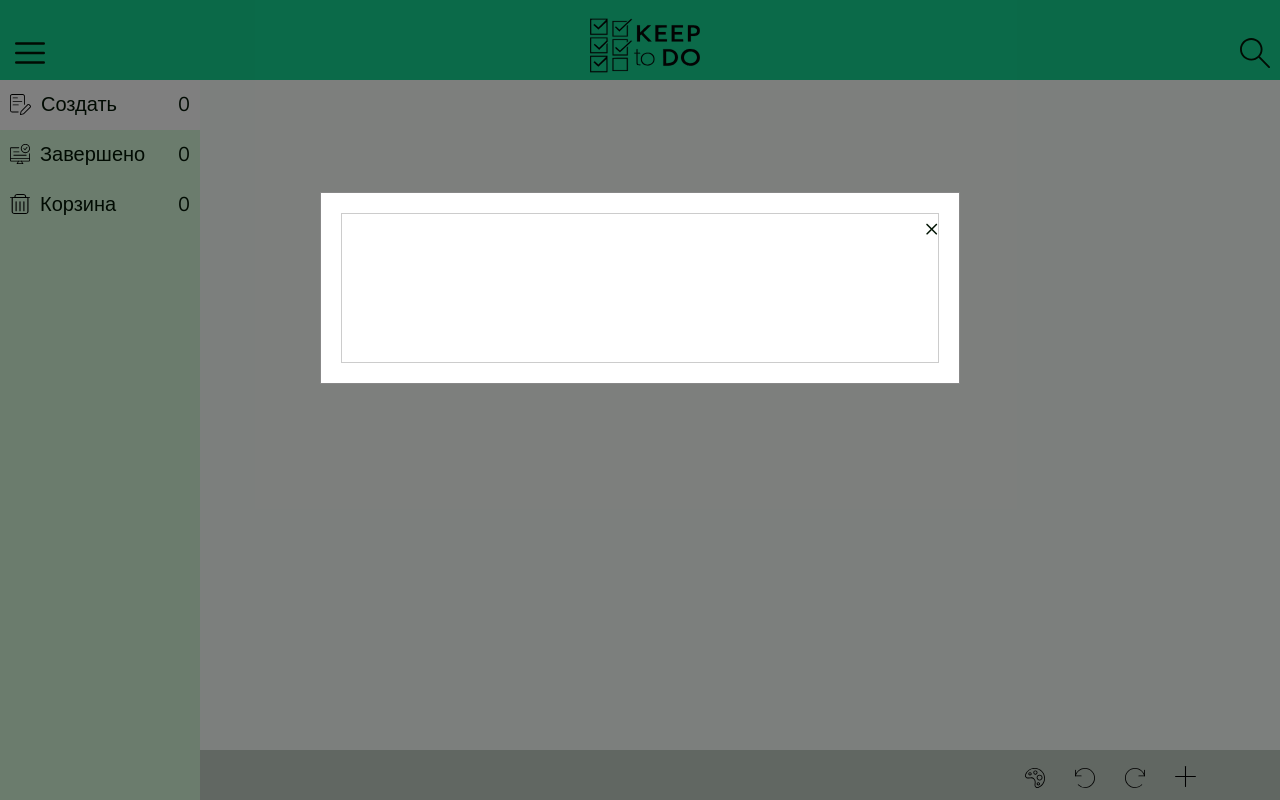
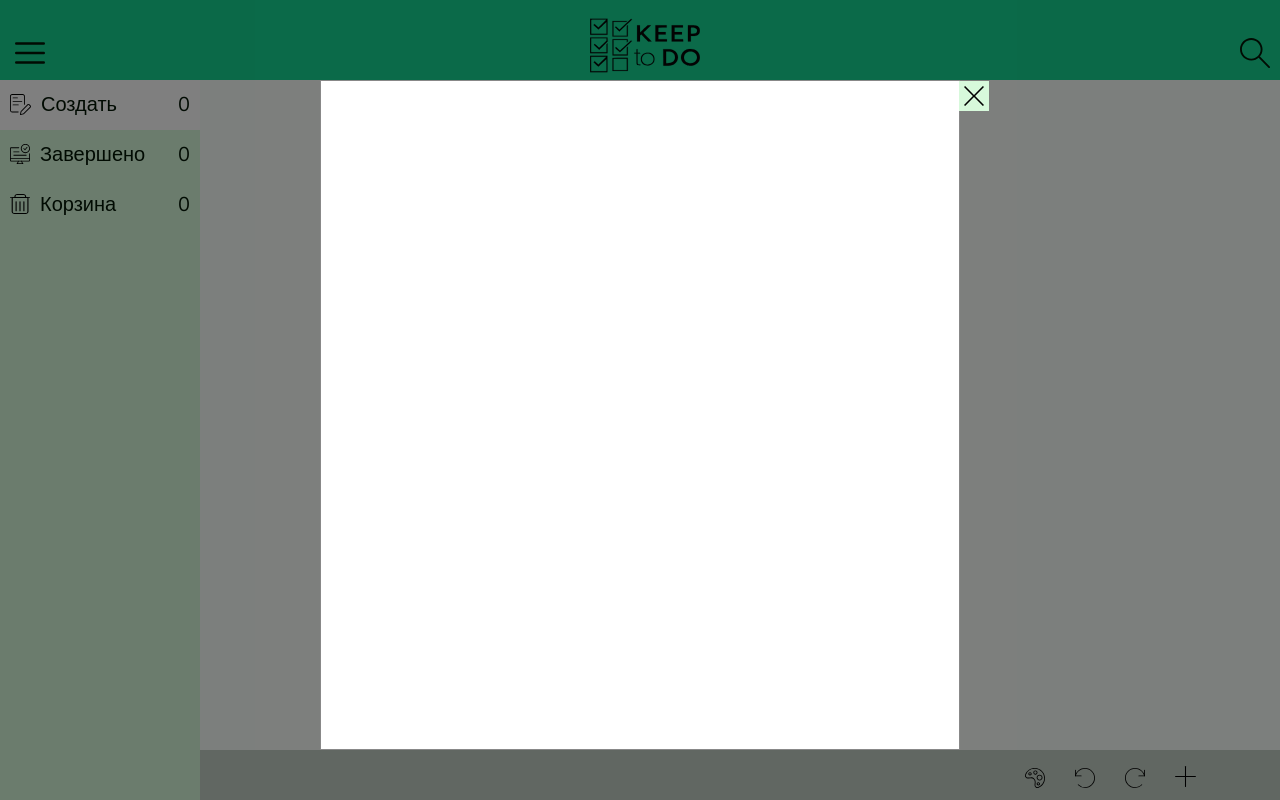
Before and after one commit to okanagan009/keep-to-do, a website built with Parcel: page index.html in a window 1280 px wide. Both pictures are taken after a click on the button 1185 px from the left and 775 px from the top of the page. Built offline with nearby package versions, Linux system fonts and the light colour scheme.

Commit message:
adding styles for the modal window. focus rules for a modal window

```diff
--- a/index.html
+++ b/index.html
@@ -154,10 +154,18 @@
         </ul>
     </footer>
 
-    <div id="modal" class="modal">
+    <div class="modal" id="modal" >
+
         <div class="modal-content">
-            <span class="close">&times;</span>
-            <div id="modal-task-text" contenteditable="true"></div>
+            <div class="close">
+                <svg width="20" height="20" viewBox="0 0 20 20" fill="none" xmlns="http://www.w3.org/2000/svg">
+                    <path
+                        d="M1.12238 20L0 18.8776L8.87761 10L0 1.12238L1.12238 0L10 8.87761L18.8776 0L20 1.12238L11.1224 10L20 18.8776L18.8776 20L10 11.1224L1.12238 20Z"
+                        fill="black" />
+                </svg>
+
+            </div>
+            <div class="modal-task-text" contenteditable="true"></div>
         </div>
     </div>
     <script src="src/index.js"></script>
--- a/src/index.js
+++ b/src/index.js
@@ -7,7 +7,7 @@ const blockCreateTask = document.querySelector('.main__task-content');
 const blockCompletedTask = document.querySelector('.main__section--completed-task');
 const blockTrash = document.querySelector('.main__section--trash');
 const modal = document.getElementById('modal');
-const modalTaskText = document.getElementById('modal-task-text');
+const modalTaskText = document.querySelector('.modal-task-text');
 const closeModalBtn = document.querySelector('.close');
 
 // ---------- tab ---------
@@ -54,7 +54,7 @@ function openModalForNewTask(hideButton) {
     }
 
     modal.style.display = 'block';
-
+    addFocus()
     document.addEventListener('keydown', handleEscapeKey);
 }
 
@@ -64,7 +64,7 @@ function openModal(task) {
     isNewTask = false;
     modalTaskText.textContent = task.textContent;
     modal.style.display = 'block';
-
+    addFocus()
     document.addEventListener('keydown', handleEscapeKey);
 }
 
@@ -110,6 +110,14 @@ function closeModal() {
     document.removeEventListener('keydown', handleEscapeKey);
 }
 
+// добавить фокус
+function addFocus() {
+    if (modalTaskText.textContent.length === 0) {
+        // Если текста нет, устанавливаем фокус на элемент
+        modalTaskText.focus();
+    }
+}
+
 
 // Закрытие модального окна при клике вне его
 window.addEventListener('click', (event) => {
@@ -125,11 +133,8 @@ function handleEscapeKey(event) {
     }
 }
 
-// Сделать так что бы созданные задачи переносились на следующую строку. Имея grid родителя и flex ребенка.+
 // сделать так что бы созданные элементы занимали все совободное место.
 // сделать так что бы флекс элементы сжимались под контент.
-// Если модальное окно пустое то при закрытии не создовать новой задачи.  сделать коммит.
-
-// нужно доработать этот код. Когда я нажимаю на кнопку добавить впервый раз и если модальное окно пустое,
-// то срабатывает active--start, нужно сделать так: если после нажатия на кнопки добавить модальное окно пустое,
-// то мы вернем класс active--center, в остальных случаях класс active--start. также вернем кнопку для создания задачи.
+// стилизовать модальное окно.
+// добавить нормальную иконку для закрытия модального окна.
+// добавить рандомное появление фонового цвета для модального окна при создании новой задачи.
--- a/src/style.css
+++ b/src/style.css
@@ -215,12 +215,13 @@ textarea {
     display: none;
 }
 
-.main__section.active--center{
+.main__section.active--center {
     display: flex;
     justify-content: center;
     align-items: center;
 }
-.main__section.active--start{
+
+.main__section.active--start {
     display: flex;
     justify-content: start;
     align-items: start;
@@ -266,6 +267,7 @@ textarea {
     background-color: #ae5ce6;
     animation: pulse 1s ease-out infinite;
 }
+
 .main__task-content {
     display: flex;
     flex-wrap: wrap;
@@ -279,6 +281,8 @@ textarea {
     width: 200px;
     min-height: 150px;
     font-size: 15px;
+    word-wrap: break-word;
+    word-break: break-all;
 }
 
 @keyframes pulse {
@@ -338,21 +342,34 @@ textarea {
 }
 
 .modal-content {
+    position: relative;
     background-color: #fff;
-    margin: 15% auto;
     padding: 20px;
     border: 1px solid #888;
+    height: calc(100vh - 130px);
     width: 50%;
+    margin: 80px auto 50px auto;
 }
 
 .close {
-    float: right;
-    font-size: 24px;
+    display: flex;
+    justify-content: center;
+    align-items: center;
+    position: absolute;
+    width: 30px;
+    height: 30px;
+    background-color: #d7f9db;
+    right: -30px;
+    top: 0px;
     cursor: pointer;
+    transition: background-color 0.15s ease-in;
 }
 
-#modal-task-text {
-    border: 1px solid #ccc;
-    padding: 10px;
-    min-height: 150px;
+.close:hover {
+    background-color: #ae5ce6;
 }
+
+.modal-task-text {
+    outline: none;
+    height: 100%;
+}
```
Also changed, not shown: src/img/close-modal.svg (added).
